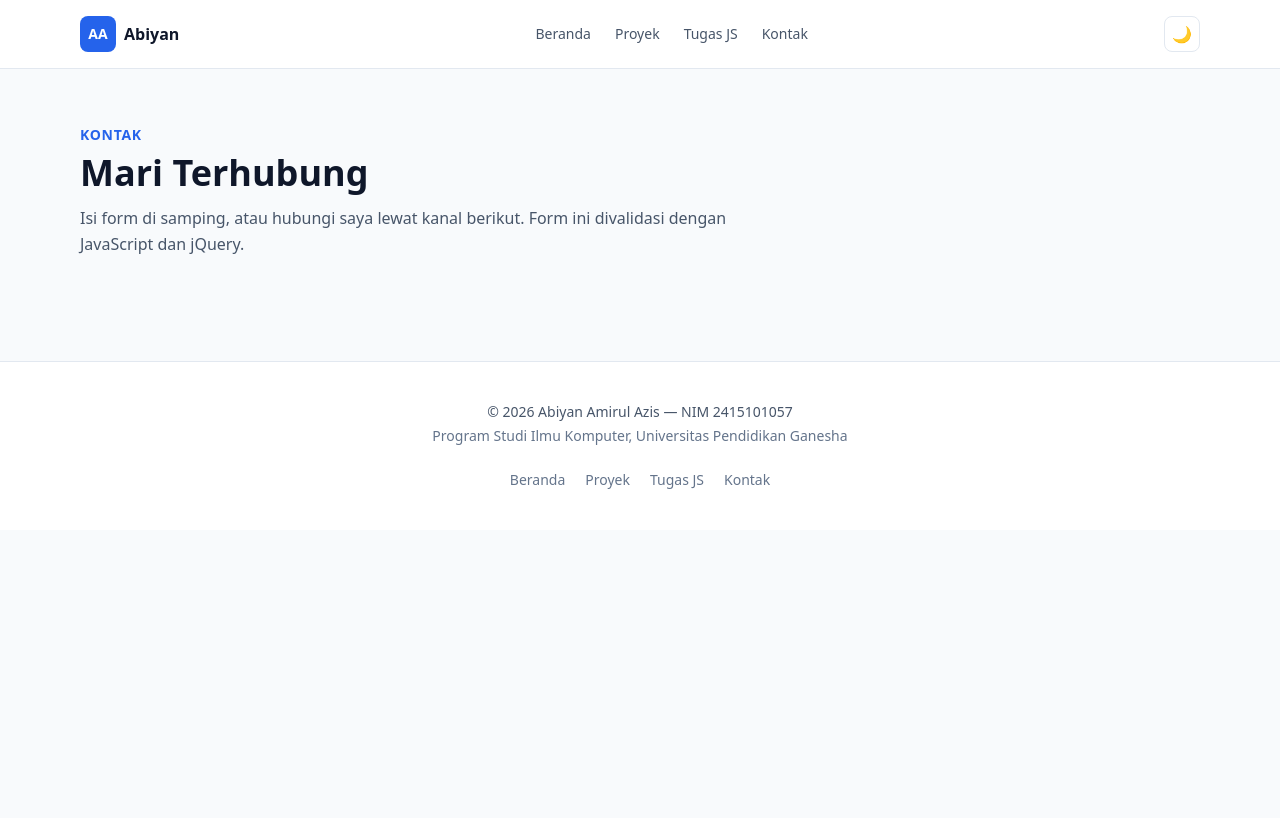
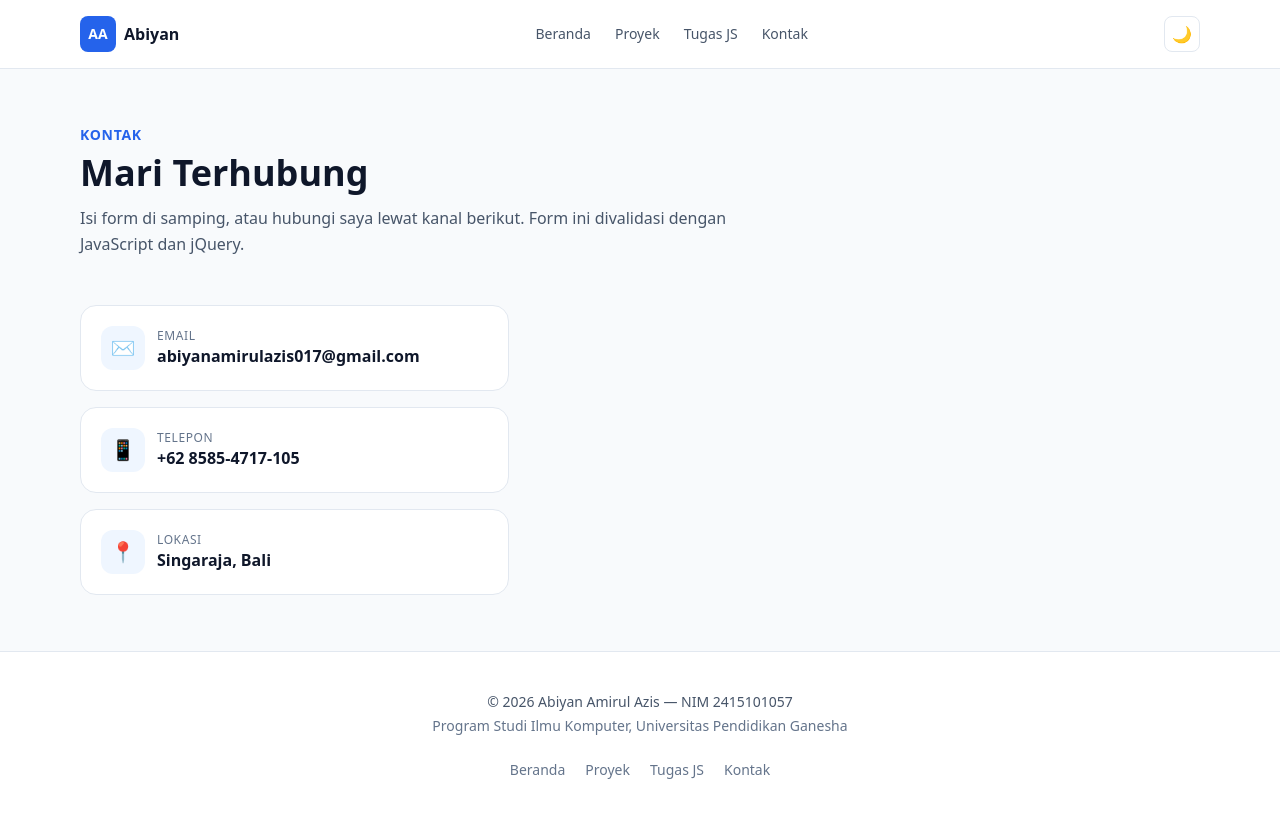
Before and after one commit to abiyanamirulazis017-cyber/Portofolio, a website: page contact.html in a window 1280 px wide. Drawn offline with nearby package versions, Linux system fonts and the light colour scheme; files that its build step writes are made by us from their sources.

Commit message:
feat: tambah info kontak di contact.html

```diff
--- a/contact.html
+++ b/contact.html
@@ -66,8 +66,62 @@
 
             <!-- Kolom kiri: info kontak (akan kita isi di [B]) -->
             <aside class="space-y-4 lg:col-span-2">
+
+                <!-- Kartu Email -->
+                <div class="rounded-2xl border border-slate-200 bg-white p-5">
+                    <div class="flex items-center gap-3">
+                    <span class="w-11 h-11 rounded-xl bg-blue-50 flex items-center justify-center text-xl">
+                        ✉️
+                    </span>
+                    <div>
+                        <p class="text-xs font-medium uppercase tracking-wider text-slate-500">
+                        Email
+                        </p>
+                        <p class="font-semibold text-slate-900">
+                        abiyanamirulazis017@gmail.com
+                        </p>
+                    </div>
+                    </div>
+                </div>
+
+                <!-- Kartu Telepon -->
+                <div class="rounded-2xl border border-slate-200 bg-white p-5">
+                    <div class="flex items-center gap-3">
+                    <span class="w-11 h-11 rounded-xl bg-blue-50 flex items-center justify-center text-xl">
+                        📱
+                    </span>
+                    <div>
+                        <p class="text-xs font-medium uppercase tracking-wider text-slate-500">
+                        Telepon
+                        </p>
+                        <p class="font-semibold text-slate-900">
+                        +62 8585-4717-105
+                        </p>
+                    </div>
+                    </div>
+                </div>
+
+                <!-- Kartu Lokasi -->
+                <div class="rounded-2xl border border-slate-200 bg-white p-5">
+                    <div class="flex items-center gap-3">
+                    <span class="w-11 h-11 rounded-xl bg-blue-50 flex items-center justify-center text-xl">
+                        📍
+                    </span>
+                    <div>
+                        <p class="text-xs font-medium uppercase tracking-wider text-slate-500">
+                        Lokasi
+                        </p>
+                        <p class="font-semibold text-slate-900">
+                        Singaraja, Bali
+                        </p>
+                    </div>
+                    </div>
+                </div>
+
+            </aside>
+
                 <!-- Akan kita isi di [B] -->
-            </aside>
+
 
             <!-- Kolom kanan: form (akan kita isi di [C]) -->
             <div class="lg:col-span-3">
```
